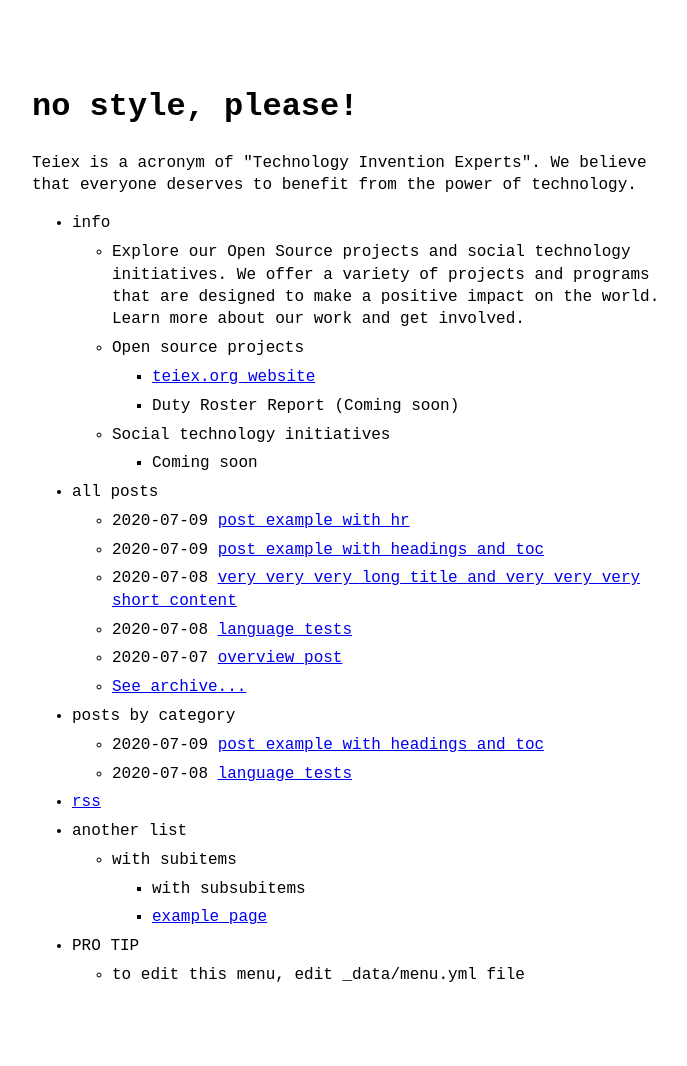
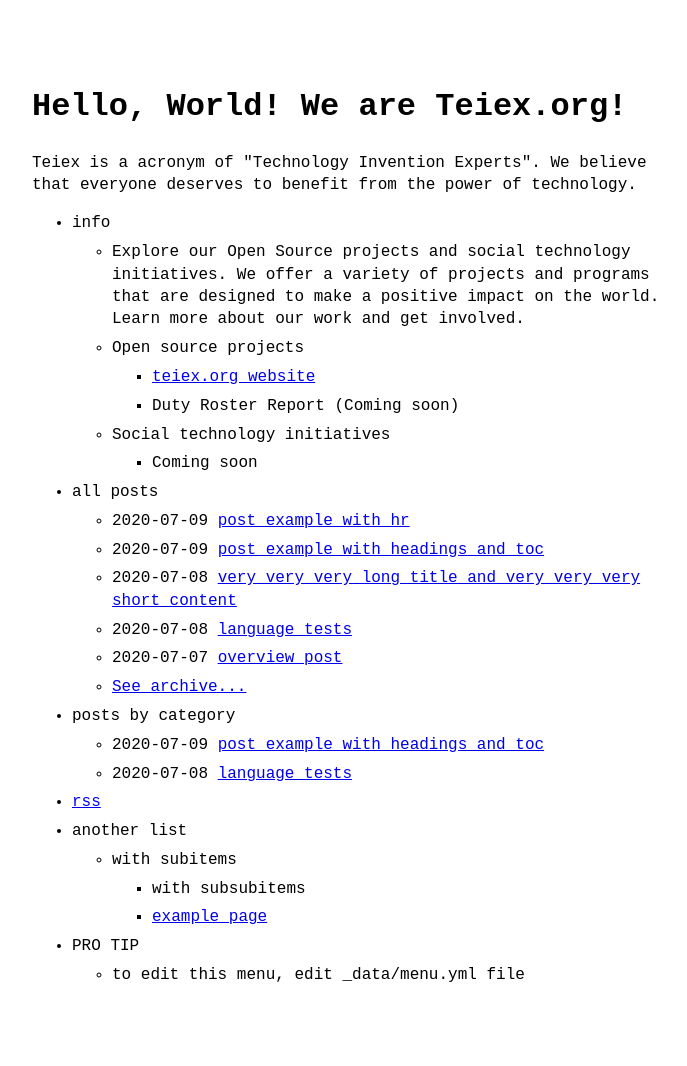
Before and after one commit to teiex/teiex.github.io, a Jekyll site: the page built from index.md, in a window 1280 px wide. Shown: the whole page, without its empty margins (288-975 px from the left). Built offline with Jekyll 4.4.1, drawn with Linux system fonts in a browser that asks for light colours.

Commit message:
changing the website title

```diff
--- a/_config.yml
+++ b/_config.yml
@@ -1,4 +1,4 @@
-title: no style, please! # name of the site
+title: Hello, World! We are Teiex.org! # name of the site
 author: Paulo Matheus # name of site's author
 #email: # email of site's author
 url: teiex.org # root address of the site
```
